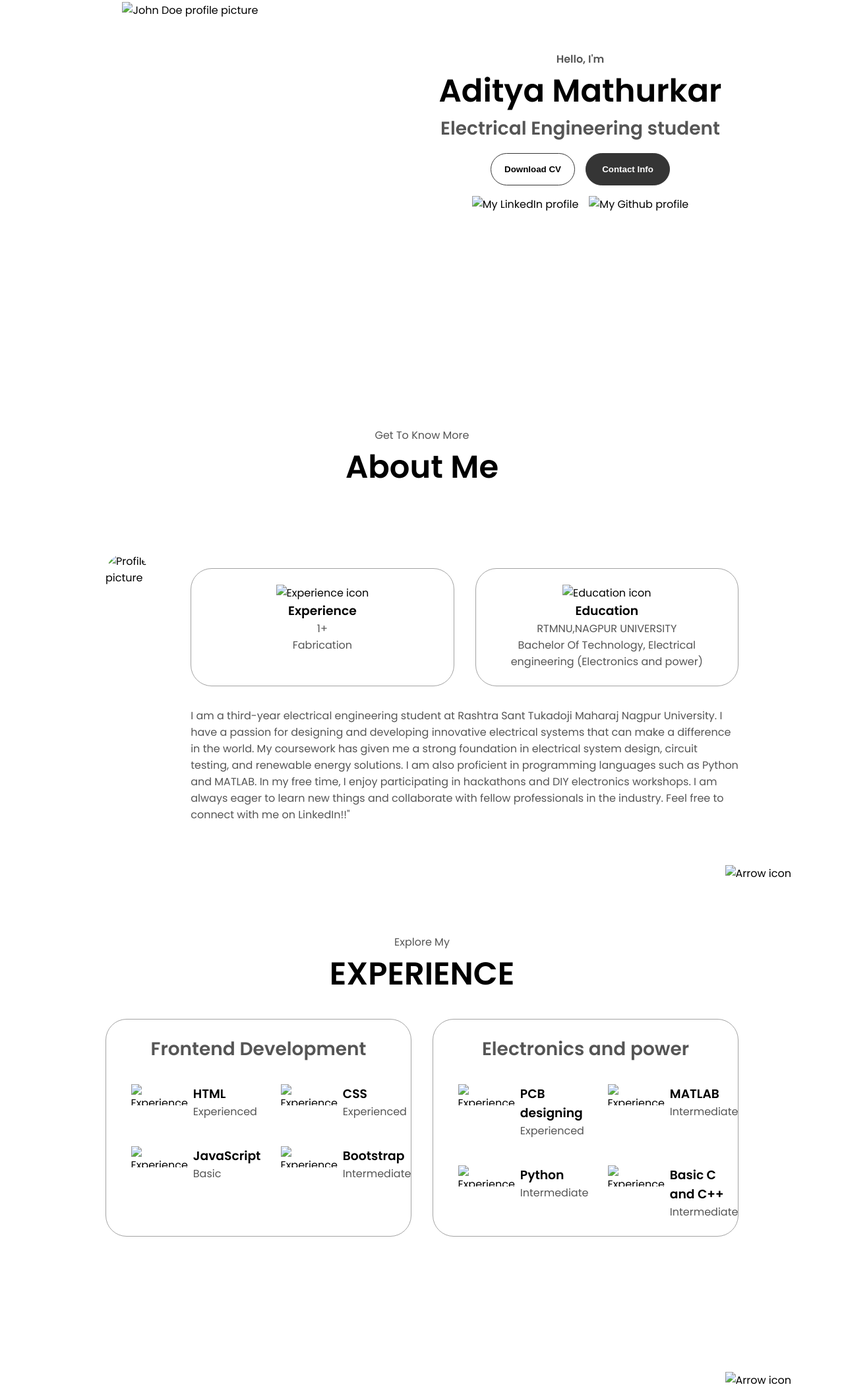
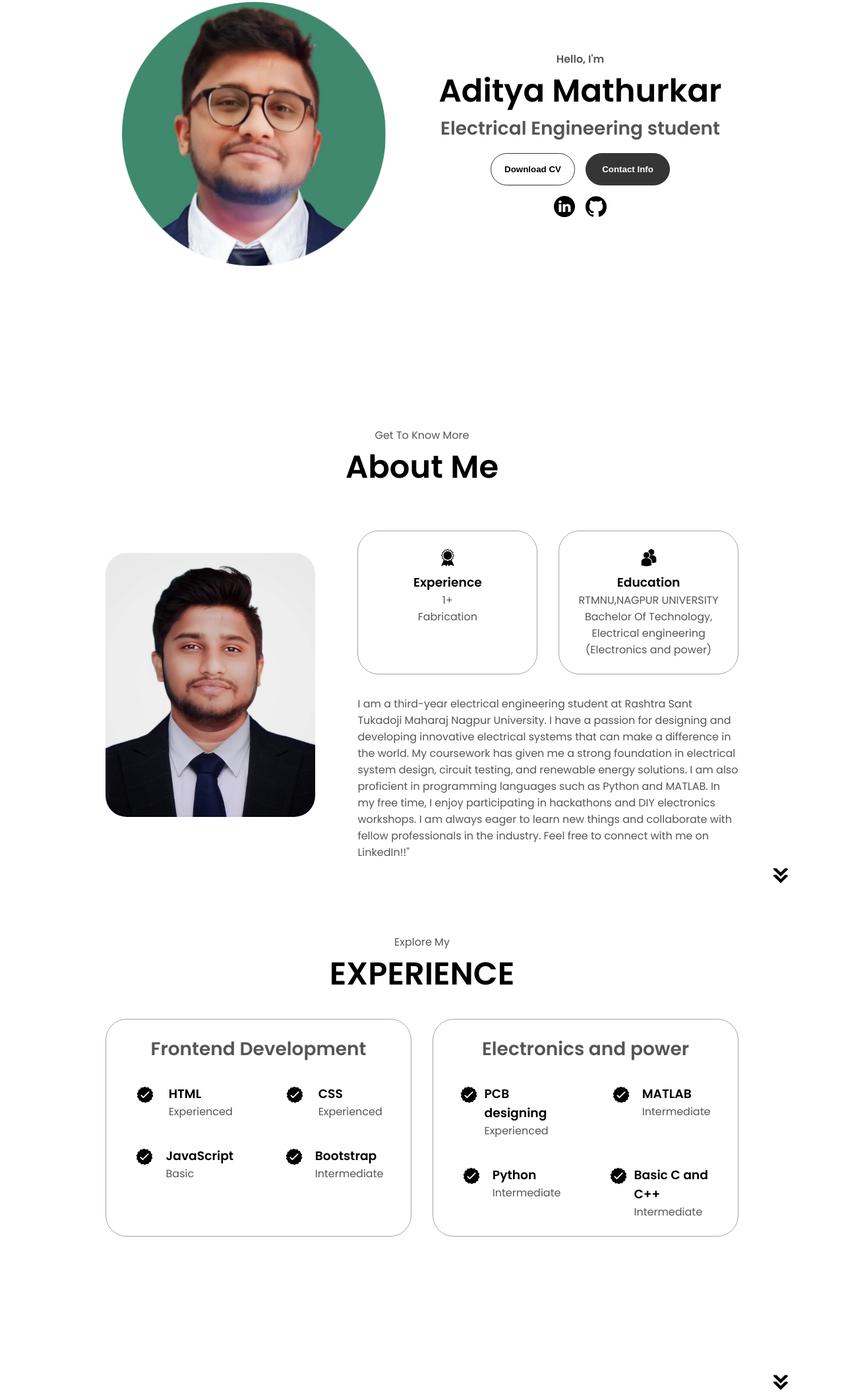
Before and after one commit to AdityaMathurkar/Aditya_Mathurkar, a plain HTML site: page index.html in a window 1280 px wide. Shown: the part 281-2395 px from the top of the page at 66% size. Drawn offline with Linux system fonts and the light colour scheme.

Commit message:
Update index.html

```diff
--- a/index.html
+++ b/index.html
@@ -38,7 +38,7 @@
     </nav>
     <section id="profile">
       <div class="section__pic-container">
-        <img src="./assets/mathurkar-photoaidcom-cropped.png" alt="John Doe profile picture" />
+        <img src="mathurkar-photoaidcom-cropped.png" alt=" profile picture" />
       </div>
       <div class="section__text">
         <p class="section__text__p1">Hello, I'm</p>
@@ -48,7 +48,7 @@
         <div class="btn-container">
           <button
             class="btn btn-color-2"
-            onclick="window.open('./assets/resume-example.pdf')"
+            onclick="window.open('resume-example.pdf')"
           >
             Download CV
           </button>
@@ -58,13 +58,13 @@
         </div>
         <div id="socials-container">
           <img
-            src="./assets/linkedin.png"
+            src="linkedin.png"
             alt="My LinkedIn profile"
             class="icon"
             onclick="location.href='https://www.linkedin.com/public-profile/settings?trk=d_flagship3_profile_self_view_public_profile'";
           />
           <img
-            src="./assets/github.png"
+            src="github.png"
             alt="My Github profile"
             class="icon"
             onclick="location.href='https://github.com/AdityaMathurkar'";
@@ -78,7 +78,7 @@
       <div class="section-container">
         <div class="section__pic-container">
           <img
-            src="./assets/profile2.jpg"
+            src="profile2.jpg"
             alt="Profile picture"
             class="about-pic"
           />
@@ -87,7 +87,7 @@
           <div class="about-containers">
             <div class="details-container">
               <img
-                src="./assets/experience.png"
+                src="experience.png"
                 alt="Experience icon"
                 class="icon"
               />
@@ -96,7 +96,7 @@
             </div>
             <div class="details-container">
               <img
-                src="./assets/education.png"
+                src="education.png"
                 alt="Education icon"
                 class="icon"
               />
@@ -113,7 +113,7 @@
         </div>
       </div>
       <img
-        src="./assets/arrow.png"
+        src="arrow.png"
         alt="Arrow icon"
         class="icon arrow"
         onclick="location.href='./#experience'"
@@ -129,7 +129,7 @@
             <div class="article-container">
               <article>
                 <img
-                  src="./assets/checkmark.png"
+                  src="checkmark.png"
                   alt="Experience icon"
                   class="icon"
                 />
@@ -140,7 +140,7 @@
               </article>
               <article>
                 <img
-                  src="./assets/checkmark.png"
+                  src="checkmark.png"
                   alt="Experience icon"
                   class="icon"
                 />
@@ -151,7 +151,7 @@
               </article>
               <article>
                 <img
-                  src="./assets/checkmark.png"
+                  src="checkmark.png"
                   alt="Experience icon"
                   class="icon"
                 />
@@ -162,7 +162,7 @@
               </article>
               <article>
                 <img
-                  src="./assets/checkmark.png"
+                  src="checkmark.png"
                   alt="Experience icon"
                   class="icon"
                 />
@@ -178,7 +178,7 @@
             <div class="article-container">
               <article>
                 <img
-                  src="./assets/checkmark.png"
+                  src="checkmark.png"
                   alt="Experience icon"
                   class="icon"
                 />
@@ -189,7 +189,7 @@
               </article>
               <article>
                 <img
-                  src="./assets/checkmark.png"
+                  src="checkmark.png"
                   alt="Experience icon"
                   class="icon"
                 />
@@ -200,7 +200,7 @@
               </article>
               <article>
                 <img
-                  src="./assets/checkmark.png"
+                  src="checkmark.png"
                   alt="Experience icon"
                   class="icon"
                 />
@@ -211,7 +211,7 @@
               </article>
               <article>
                 <img
-                  src="./assets/checkmark.png"
+                  src="checkmark.png"
                   alt="Experience icon"
                   class="icon"
                 />
@@ -225,7 +225,7 @@
         </div>
       </div>
       <img
-        src="./assets/arrow.png"
+        src="arrow.png"
         alt="Arrow icon"
         class="icon arrow"
         onclick="location.href='./#projects'"
@@ -239,7 +239,7 @@
           <div class="details-container color-container">
             <div class="article-container">
               <img
-                src="./assets/project-1.png"
+                src="project-1.png"
                 alt="Project 1"
                 class="project-img"
               />
@@ -251,7 +251,7 @@
           <div class="details-container color-container">
             <div class="article-container">
               <img
-                src="./assets/project-2.png"
+                src="project-2.png"
                 alt="Project 2"
                 class="project-img"
               />
@@ -263,7 +263,7 @@
           <div class="details-container color-container">
             <div class="article-container">
               <img
-                src="./assets/project-3.png"
+                src="project-3.png"
                 alt=""
                 class="project-img"
               />
@@ -273,7 +273,7 @@
         </div>
       </div>
       <img
-        src="./assets/arrow.png"
+        src="arrow.png"
         alt="Arrow icon"
         class="icon arrow"
         onclick="location.href='./#contact'"
@@ -285,7 +285,7 @@
       <div class="contact-info-upper-container">
         <div class="contact-info-container">
           <img
-            src="./assets/email.png"
+            src="email.png"
             alt="Email icon"
             class="icon contact-icon email-icon"
           />
@@ -293,7 +293,7 @@
         </div>
         <div class="contact-info-container">
           <img
-            src="./assets/linkedin.png"
+            src="linkedin.png"
             alt="LinkedIn icon"
             class="icon contact-icon"
           />
```
